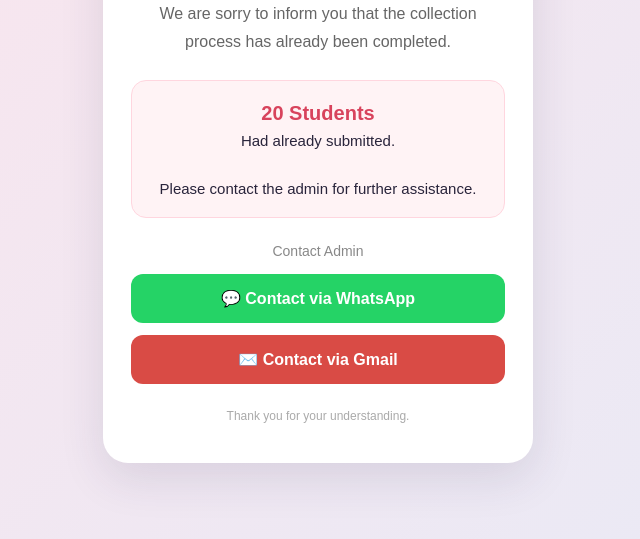
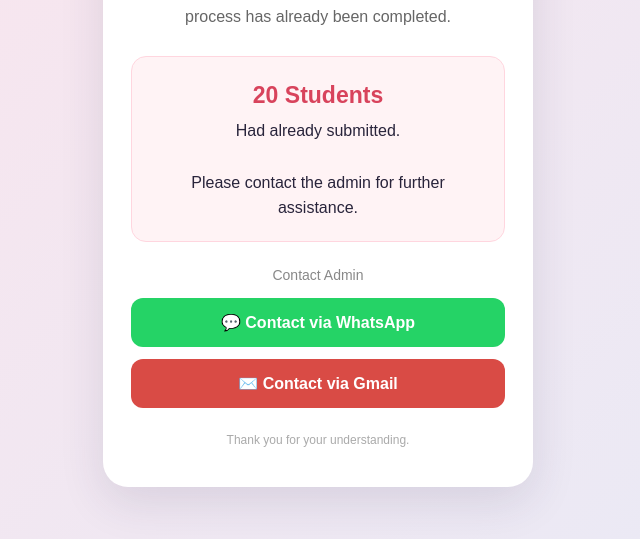
Before and after one commit to backlesshub-max/data, a plain HTML site: page index.html in a window 1280 px wide. Shown: the part 261-800 px from the top of the page, without its empty margins (322-962 px from the left). Drawn offline with Linux system fonts and the light colour scheme.

Commit message:
Update index.html

```diff
--- a/index.html
+++ b/index.html
@@ -56,15 +56,17 @@
       background: #fff3f5;
       border: 1px solid #ffd6df;
       border-radius: 15px;
-      padding: 16px;
+      padding: 20px;
       margin-bottom: 25px;
-      font-size: 15px;
+      font-size: 16px;
       line-height: 1.6;
     }
 
     .notice strong {
+      display: block;
       color: #d8435c;
-      font-size: 20px;
+      font-size: 23px;
+      margin-bottom: 5px;
     }
 
     .contact-title {
@@ -117,12 +119,12 @@
     <h1>Sorry, You Are Late!</h1>
 
     <p class="message">
-      We are sorry to inform you that the collection process
+      We are sorry to inform you that the submission process
       has already been completed.
     </p>
 
     <div class="notice">
-      <strong>20 Students</strong><br>
+      <strong>20 Students</strong>
       Had already submitted.
       <br><br>
       Please contact the admin for further assistance.
@@ -135,7 +137,7 @@
     <!-- WhatsApp Contact -->
     <a
       class="button whatsapp"
-      href="https://wa.me/917086941967?text=Hello%20Admin%2C%20I%20am%20sorry%20for%20being%20late.%20I%20would%20like%20to%20know%20if%20I%20can%20still%20collect%20my%20contact%20details."
+      href="https://wa.me/917086941967?text=Hello%20Admin%2C%20I%20am%20sorry%20for%20being%20late.%20I%20would%20like%20to%20know%20if%20I%20can%20still%20Submit%20the%20form%20for%20my%20nss%20registration."
       target="_blank"
       rel="noopener noreferrer">
       💬 Contact via WhatsApp
@@ -144,7 +146,7 @@
     <!-- Gmail Contact -->
     <a
       class="button gmail"
-      href="https://mail.google.com/mail/?view=cm&fs=1&to=reinsangma@gmail.com&su=Late%20Collection%20Request&body=Hello%20Admin%2C%0A%0AI%20am%20sorry%20for%20being%20late.%20I%20would%20like%20to%20know%20if%20I%20can%20still%20collect%20my%20contact%20details.%0A%0AKindly%20help%20me%20with%20the%20necessary%20information.%0A%0AThank%20you."
+      href="https://mail.google.com/mail/?view=cm&fs=1&to=reinsangma@gmail.com&su=NSS%20Registration%20Late%20Submission%20Request&body=Hello%20Admin%2C%0A%0AI%20am%20sorry%20for%20being%20late.%20I%20would%20like%20to%20know%20if%20I%20can%20still%20Submit%20the%20form%20for%20my%20nss%20registration.%0A%0AKindly%20help%20me%20with%20the%20necessary%20information.%0A%0AThank%20you."
       target="_blank"
       rel="noopener noreferrer">
       ✉️ Contact via Gmail
```
